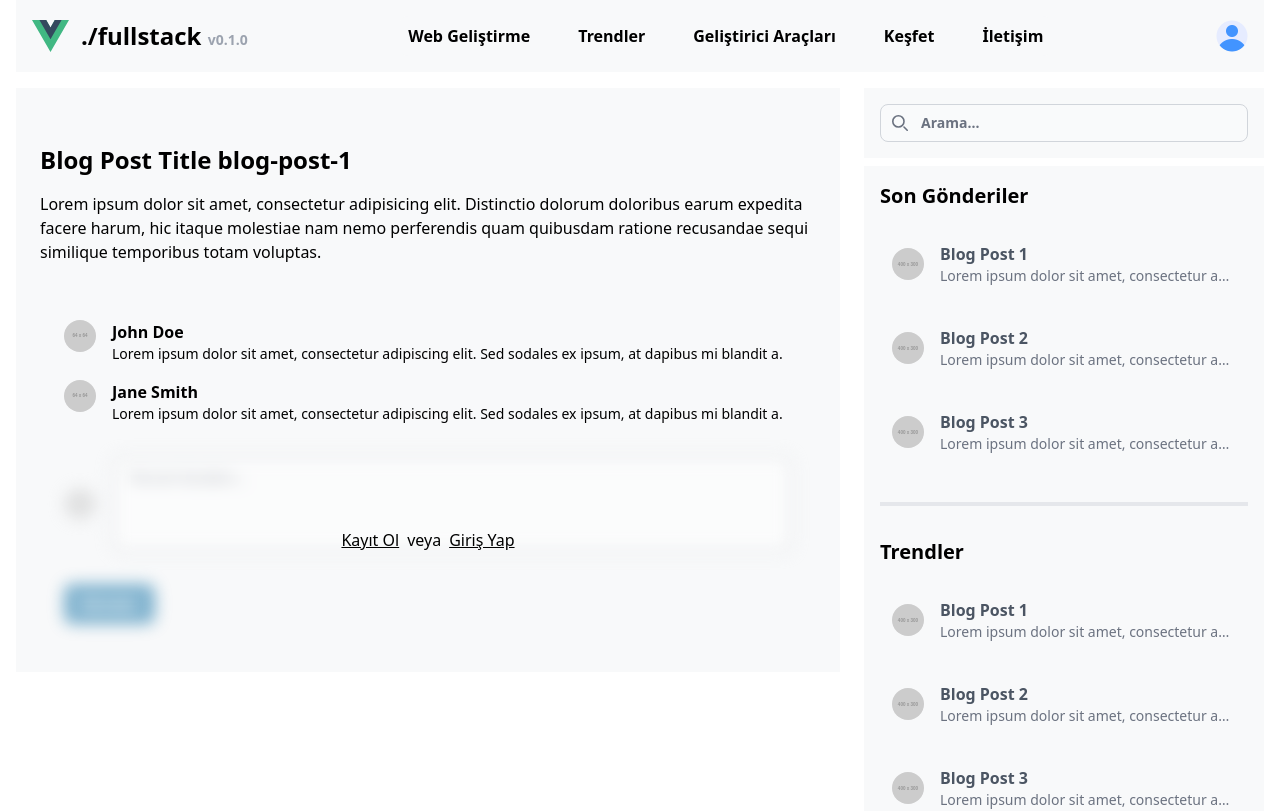
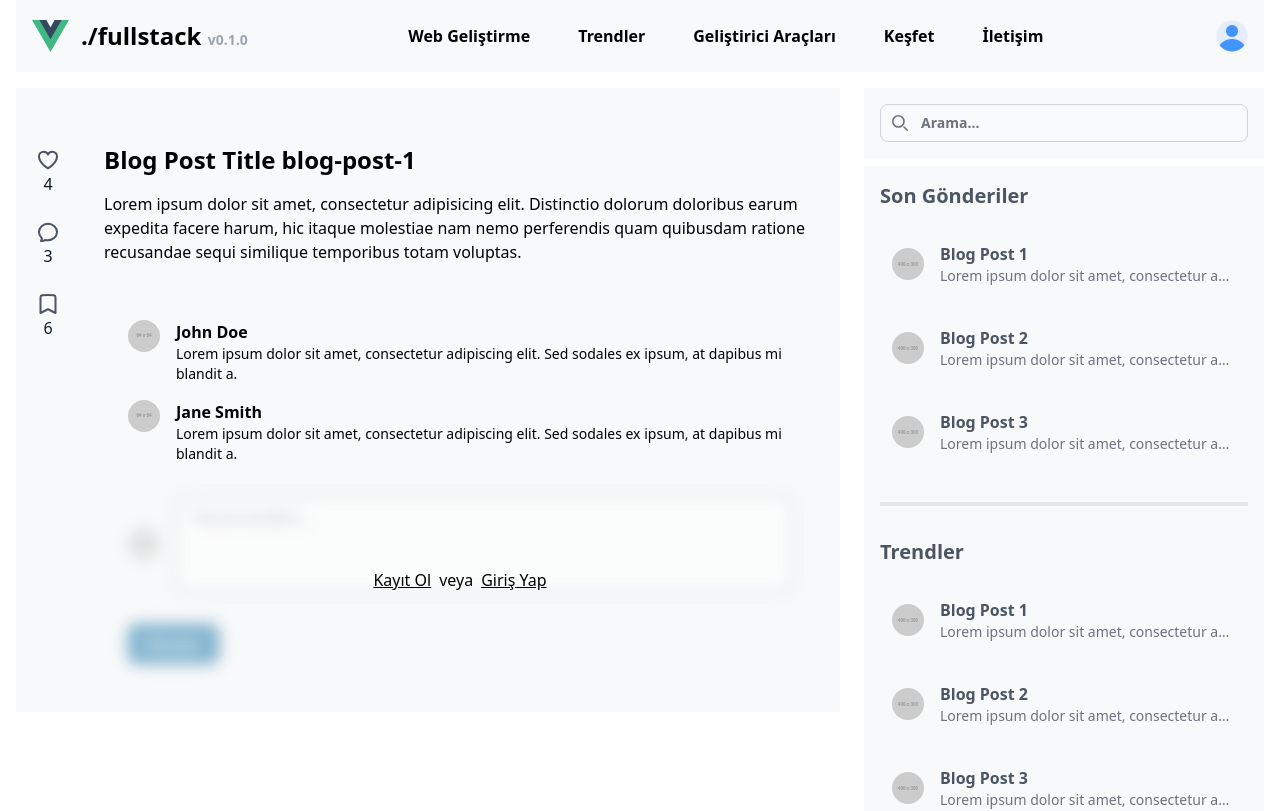
Before and after one commit to fatihkurtl/blog-app, a Vue app in the folder frontend/: page /blog-post-1 in a window 1280 px wide. Shown: the top 811 px of the page. Built offline with nearby package versions, Linux system fonts and the light colour scheme; what v-validate would draw is missing.

Commit message:
added action buttons

```diff
--- /dev/null
+++ b/frontend/src/components/contents/Actions.vue
@@ -0,0 +1,43 @@
+<script setup>
+
+</script>
+
+<template>
+    <ul class="hidden md:block py-12 top-0 left-0">
+        <li class="py-1 px-1">
+            <button
+                class="block px-4 py-2 font-sans text-base text-gray-600 dark:text-white hover:text-red-600 dark:hover:text-red-600 rounded-lg cursor-pointer">
+                <svg xmlns="http://www.w3.org/2000/svg" fill="none" viewBox="0 0 24 24" stroke-width="2"
+                    stroke="currentColor" class="w-6 h-6">
+                    <path stroke-linecap="round" stroke-linejoin="round"
+                        d="M21 8.25c0-2.485-2.099-4.5-4.688-4.5-1.935 0-3.597 1.126-4.312 2.733-.715-1.607-2.377-2.733-4.313-2.733C5.1 3.75 3 5.765 3 8.25c0 7.22 9 12 9 12s9-4.78 9-12z" />
+                </svg>
+            <span class="text-gray-900 dark:text-white font-sans">4</span>
+            </button>
+        </li>
+        <li class="py-1 px-1">
+            <button
+                class="block px-4 py-2 font-sans text-base text-gray-600 dark:text-white hover:text-amber-600 dark:hover:text-amber-600 rounded-lg cursor-pointer">
+                <svg xmlns="http://www.w3.org/2000/svg" fill="none" viewBox="0 0 24 24" stroke-width="2"
+                    stroke="currentColor" class="w-6 h-6">
+                    <path stroke-linecap="round" stroke-linejoin="round"
+                        d="M12 20.25c4.97 0 9-3.694 9-8.25s-4.03-8.25-9-8.25S3 7.444 3 12c0 2.104.859 4.023 2.273 5.48.432.447.74 1.04.586 1.641a4.483 4.483 0 01-.923 1.785A5.969 5.969 0 006 21c1.282 0 2.47-.402 3.445-1.087.81.22 1.668.337 2.555.337z" />
+                </svg>
+                <span class="text-gray-900 dark:text-white font-sans">3</span>
+            </button>
+        </li>
+        <li class="py-1 px-1">
+            <button
+                class="block px-4 py-2 font-sans text-base text-gray-600 dark:text-white hover:text-blue-600 dark:hover:text-blue-600 rounded-lg cursor-pointer">
+                <svg xmlns="http://www.w3.org/2000/svg" fill="none" viewBox="0 0 24 24" stroke-width="2"
+                    stroke="currentColor" class="w-6 h-6">
+                    <path stroke-linecap="round" stroke-linejoin="round"
+                        d="M17.593 3.322c1.1.128 1.907 1.077 1.907 2.185V21L12 17.25 4.5 21V5.507c0-1.108.806-2.057 1.907-2.185a48.507 48.507 0 0111.186 0z" />
+                </svg>
+                <span class="text-gray-900 dark:text-white font-sans">6</span>
+            </button>
+        </li>
+    </ul>
+</template>
+
+<style lang="scss" scoped></style>
--- a/frontend/src/layouts/Aside.vue
+++ b/frontend/src/layouts/Aside.vue
@@ -34,7 +34,7 @@
             <!-- SEARCH BAR -->
         </div>
         <div class="bg-lightItemsColor dark:bg-darkItemsColor p-4 my-2">
-            <h3 class="text-xl font-sans font-bold text-black dark:text-white mb-4">{{ $t('latest-posts') }}</h3>
+            <h3 class="text-xl font-sans font-bold text-gray-600 dark:text-white mb-4">{{ $t('latest-posts') }}</h3>
             <ul>
                 <li class="py-3 px-3 dark:hover:bg-neutral-800 hover:bg-neutral-200 rounded-lg sm:py-4 mb-2">
                     <RouterLink to="/post-detail-1" class="flex items-center">
@@ -90,7 +90,7 @@
                 <!-- Daha fazla post eklemek için liste öğelerini çoğaltabilirsiniz -->
             </ul>
             <hr class="w-full h-1 my-8 bg-gray-200 border-0 dark:bg-darkBgColor">
-            <h3 class="text-xl font-sans font-bold text-black dark:text-white mb-4">{{ $t('trends') }}</h3>
+            <h3 class="text-xl font-sans font-bold text-gray-600 dark:text-white mb-4">{{ $t('trends') }}</h3>
             <ul>
                 <li class="py-3 px-3 dark:hover:bg-neutral-800 hover:bg-neutral-200 rounded-lg sm:py-4 mb-2">
                     <RouterLink to="/trends/post-detail-1" class="flex items-center">
--- a/frontend/src/views/blog/detail/CategoryDetail.vue
+++ b/frontend/src/views/blog/detail/CategoryDetail.vue
@@ -1,6 +1,7 @@
 <script setup>
 import Aside from '../../../layouts/Aside.vue';
 import CommentSection from '../../../components/details/CommentSection.vue';
+import Actions from '../../../components/contents/Actions.vue';
 import { useRoute, useRouter } from 'vue-router';
 
 const route = useRoute()
@@ -13,6 +14,7 @@ console.log(`slug: ${route.params.slug} - category: ${route.params.category}`);
             <div class="col-span-2">
                 <div class="bg-lightItemsColor dark:bg-darkItemsColor overflow-hidden mb-6 flex flex-col md:flex-row">
                     <!-- Blog Post -->
+                    <Actions />
                     <div class="dark:bg-darkItemsColor p-6 mt-8">
                         <h1 class="text-2xl font-bold dark:text-white mb-4">Blog Post Title {{ route.params.id }}</h1>
                         <p class="dark:text-white text text-black font-sans">Lorem ipsum dolor sit amet, consectetur adipisicing elit. Distinctio
--- a/frontend/src/views/blog/detail/PostDetail.vue
+++ b/frontend/src/views/blog/detail/PostDetail.vue
@@ -1,6 +1,7 @@
 <script setup>
 import Aside from '../../../layouts/Aside.vue';
 import CommentSection from '../../../components/details/CommentSection.vue';
+import Actions from '../../../components/contents/Actions.vue';
 import { useRoute, useRouter } from 'vue-router';
 
 const route = useRoute();
@@ -8,11 +9,12 @@ console.log(`slug: ${route.params.slug}`);
 </script>
 
 <template>
-    <main class="container mx-auto mt-4 px-4 lg:px-0">
+    <main class="container mx-auto mt-4 px-4 lg:px-0 min-w-full">
         <div class="grid grid-cols-1 md:grid-cols-2 lg:grid-cols-3 gap-6">
             <div class="col-span-2">
                 <div class="bg-lightItemsColor dark:bg-darkItemsColor overflow-hidden mb-6 flex flex-col md:flex-row">
                     <!-- Blog Post -->
+                    <Actions />
                     <div class="dark:bg-darkItemsColor p-6 mt-8">
                         <h1 class="text-2xl font-bold dark:text-white mb-4">Blog Post Title {{ route.params.slug }}</h1>
                         <p class="dark:text-white">Lorem ipsum dolor sit amet, consectetur adipisicing elit. Distinctio
```
Also changed, not shown: frontend/src/components/contents/Posts.vue (+11 -12 lines).
